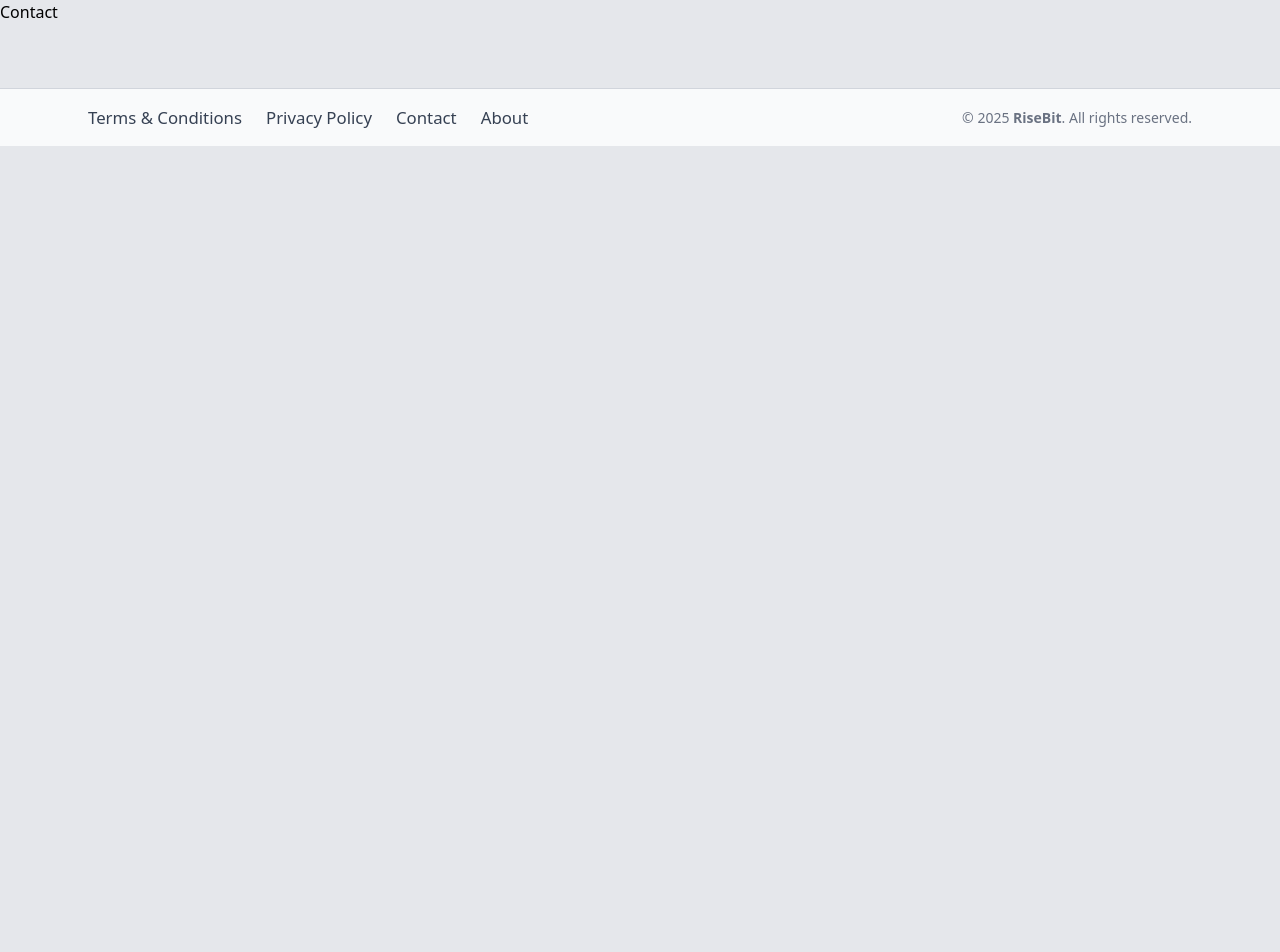
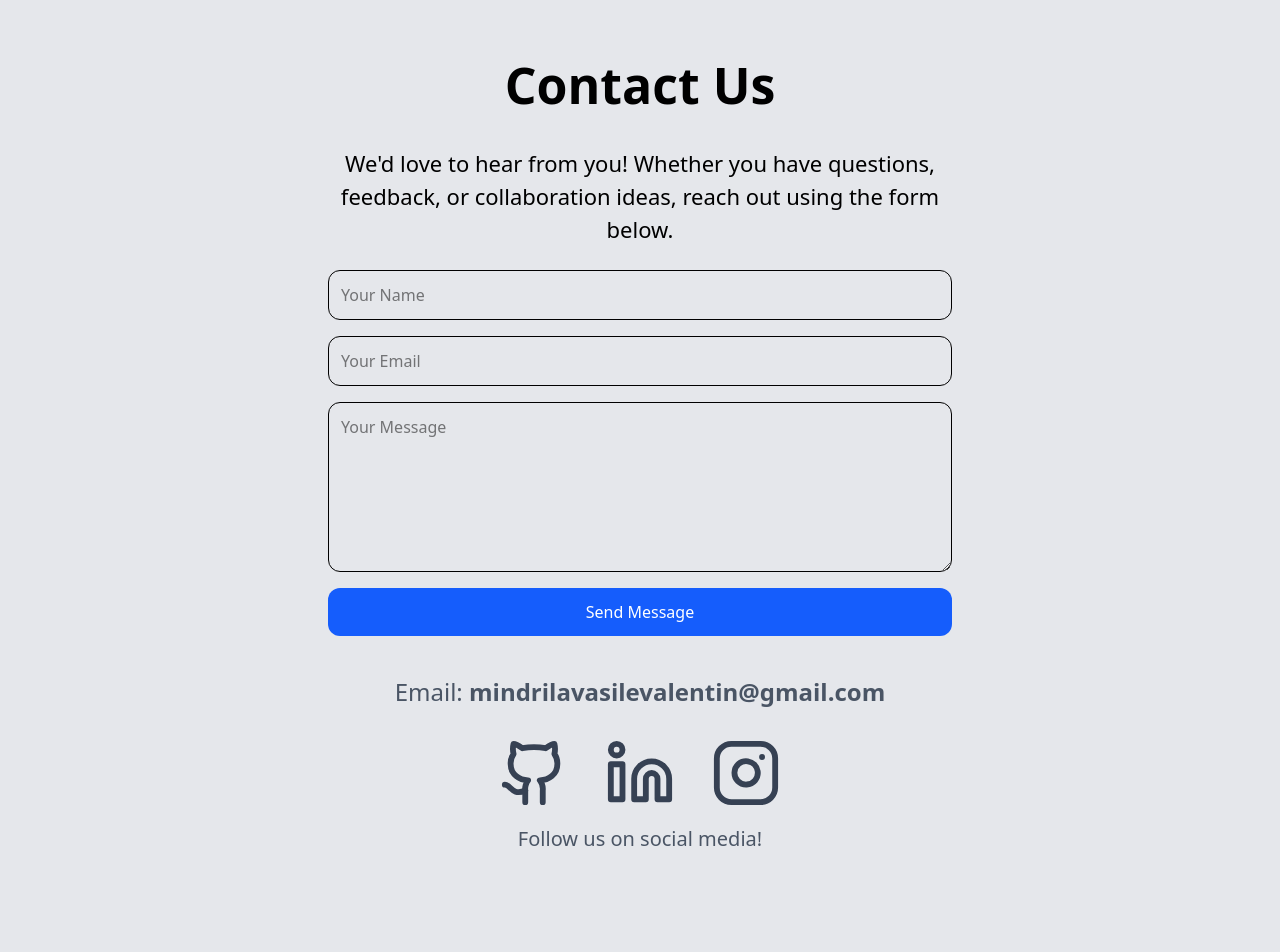
Before and after one commit to ValyMnDul/RiseBit, a Next.js app: page /contact in a window 1280 px wide. Shown: the top 952 px of the page. Before the commit the page ends 800 px from the top, so only its background shows below. Built offline with nearby package versions, Linux system fonts and the light colour scheme.

Commit message:
Add Contact page with form submission and social media links; include lucide-react icons

```diff
--- a/package.json
+++ b/package.json
@@ -11,6 +11,7 @@
   "dependencies": {
     "@prisma/client": "^6.17.1",
     "bcryptjs": "^3.0.2",
+    "lucide-react": "^0.545.0",
     "next": "15.5.4",
     "pg": "^8.16.3",
     "react": "19.1.0",
--- a/src/app/(info)/contact/page.tsx
+++ b/src/app/(info)/contact/page.tsx
@@ -1,3 +1,70 @@
-export default function contact(){
-    return (<>Contact</>)
+'use client';
+
+import { Github,Linkedin,Instagram } from "lucide-react";
+import { useRef } from "react";
+
+export default function Contact(){
+
+    const sendMesRef = useRef<HTMLParagraphElement>(null);
+
+    const  submitContactForm =  async (e: React.FormEvent) => {
+
+        e.preventDefault();
+
+        const form = e.target as HTMLFormElement;
+        const data = new FormData(form);
+
+        const res=await fetch("https://formspree.io/f/mkgqqawn",{
+            method: "POST",
+            body: data,
+            headers: {
+                'Accept': 'application/json'
+            }
+        });
+
+        form.reset();
+
+        if(res.ok){
+            if(sendMesRef.current){
+                sendMesRef.current.textContent="Message sent successfully!";
+                sendMesRef.current.style.color="green";
+            }
+        }
+        else{
+            if(sendMesRef.current){
+                sendMesRef.current.textContent="Failed to send message. Please try again later.";
+                sendMesRef.current.style.color="red";
+            }
+        }
+    }
+
+    return (
+        <main className="max-w-2xl mx-auto py-12 px-6">
+            <h1 className="text-[50px] font-bold mb-6 text-center">Contact Us</h1>
+
+            <p className="mb-6 text-center text-[22px]">
+                We&apos;d love to hear from you! Whether you have questions, feedback, or collaboration ideas, reach out using the form below.
+            </p>
+
+            <form className="flex flex-col space-y-4" onSubmit={submitContactForm}>
+                <input type="text" name="name" placeholder="Your Name" className="border rounded-xl p-3 focus:outline-none focus:ring-2 focus:ring-blue-500" required />
+                <input type="email" name="email" placeholder="Your Email" className="border rounded-xl p-3 focus:outline-none focus:ring-2 focus:ring-blue-500" required />
+                <textarea name="message" placeholder="Your Message" rows={6} className="border rounded-xl p-3 focus:outline-none focus:ring-2 focus:ring-blue-500" required/>
+
+                <button type="submit" className="bg-blue-600 text-white rounded-xl p-3 hover:bg-blue-700 transition">Send Message</button>
+            </form>
+
+            <p ref={sendMesRef} className="mt-6 text-center"></p>
+
+            <div className="mt-10 text-center text-gray-600">
+                <p className="text-2xl">Email: <strong>mindrilavasilevalentin@gmail.com</strong></p>
+                <div className="mt-[30px] flex justify-center space-x-4 text-gray-800 gap-x-[20px]">
+                    <Github onClick={()=>{global.open("https://github.com/valymndul","_blank")}} className="w-[70px] h-[70px] text-gray-700 cursor-pointer" />
+                    <Linkedin onClick={()=>{global.open("https://www.linkedin.com/in/vasilemindrila/","_blank")}} className="w-[70px] h-[70px] text-gray-700 cursor-pointer" />
+                    <Instagram onClick={()=>{global.open("https://www.instagram.com/valymnd/","_blank")}} className="w-[70px] h-[70px] text-gray-700 cursor-pointer" />
+                </div>
+                <p className="mt-4 text-[20px] text-gray-600">Follow us on social media!</p>
+            </div>
+        </main>
+    );
 }
```
Also changed, not shown: 1 other file (tests, documents, lock files or other folders).
